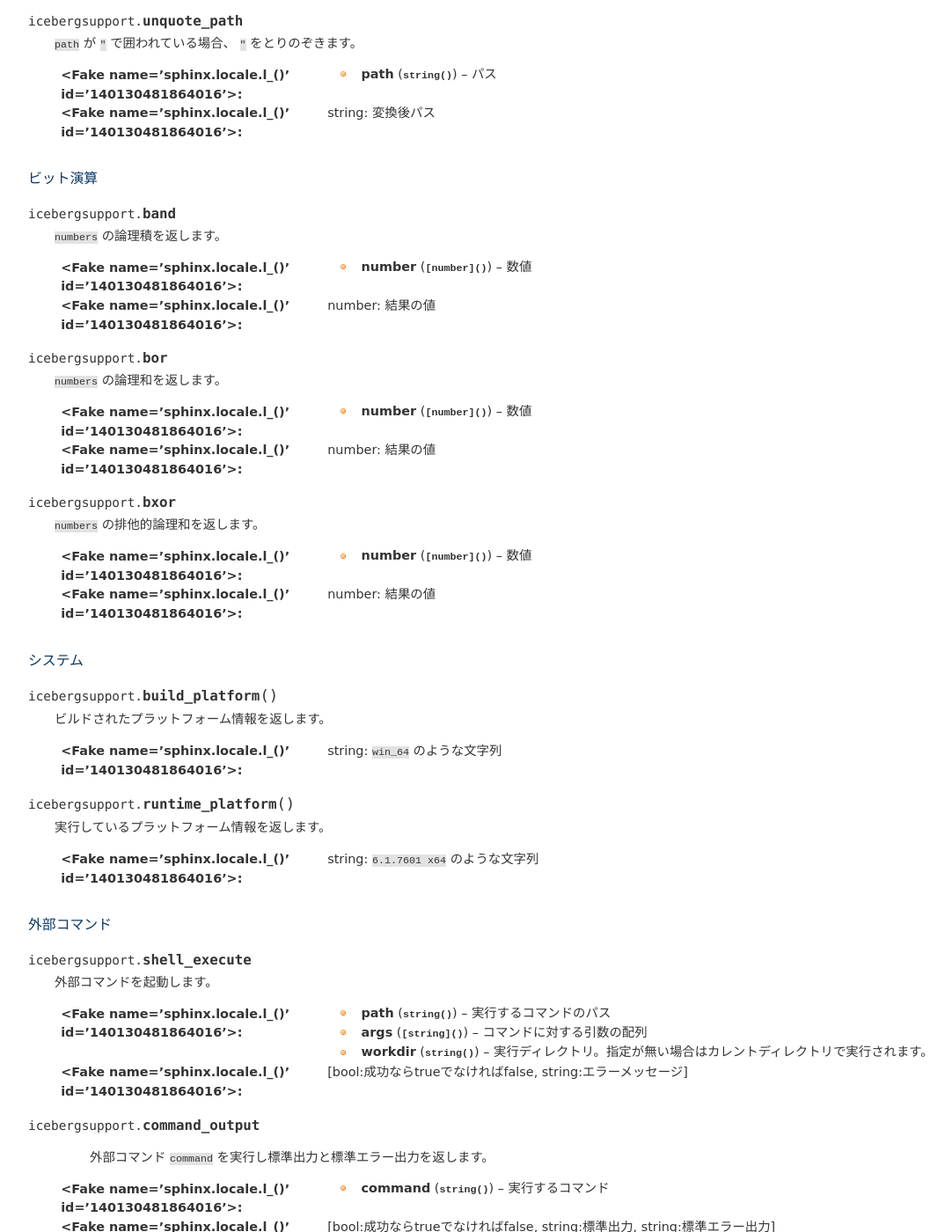
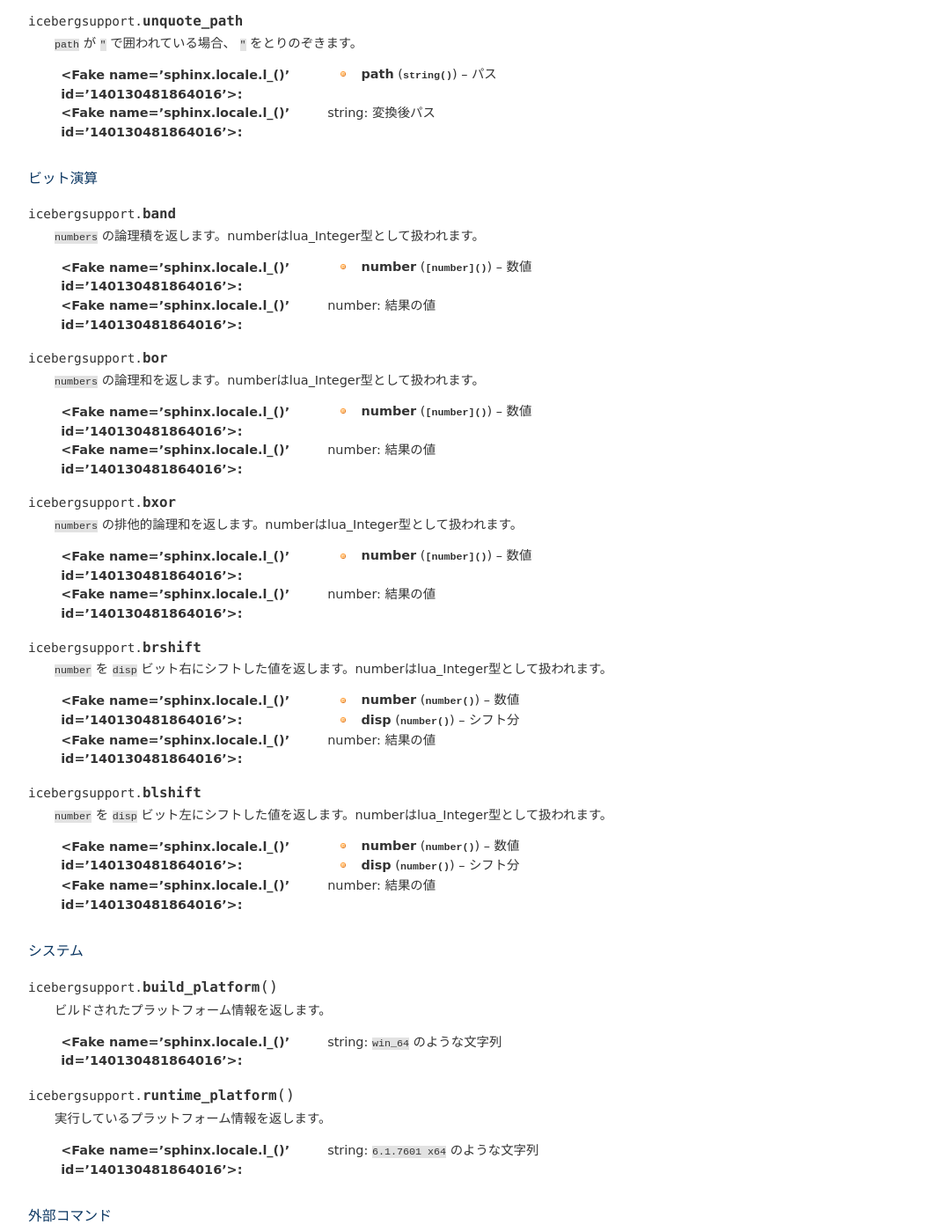
Before and after one commit to yuin/iceberg, a Sphinx documentation site: the page built from docs/source/api.rst, in a window 1280 px wide and 1400 px high, scrolled down 2139 px. Shown: the whole window at 88% size, without its empty margins (88-1170 px from the left). Built offline with Sphinx 7.4.7, drawn with Linux system fonts in a browser that asks for light colours; the version number could not be read and is left out.

Commit message:
NEW: icebergsupport.{brshift,blshift}

```diff
--- a/docs/source/api.rst
+++ b/docs/source/api.rst
@@ -97,23 +97,39 @@ icebergは内部的にutf8で処理を行っています。そのためAPIでや
 ~~~~~~~~~~~~~~
 .. lua:function:: icebergsupport.band(number[, number, number ...])
 
-   ``numbers`` の論理積を返します。
+   ``numbers`` の論理積を返します。numberはlua_Integer型として扱われます。
 
    :param [number] number: 数値
    :returns: number: 結果の値
 
 .. lua:function:: icebergsupport.bor(number[, number, number ...])
 
-   ``numbers`` の論理和を返します。
+   ``numbers`` の論理和を返します。numberはlua_Integer型として扱われます。
 
    :param [number] number: 数値
    :returns: number: 結果の値
 
 .. lua:function:: icebergsupport.bxor(number[, number, number ...])
 
-   ``numbers`` の排他的論理和を返します。
+   ``numbers`` の排他的論理和を返します。numberはlua_Integer型として扱われます。
 
    :param [number] number: 数値
+   :returns: number: 結果の値
+
+.. lua:function:: icebergsupport.brshift(number, disp)
+
+   ``number`` を ``disp`` ビット右にシフトした値を返します。numberはlua_Integer型として扱われます。
+
+   :param number number: 数値
+   :param number disp: シフト分
+   :returns: number: 結果の値
+
+.. lua:function:: icebergsupport.blshift(number, disp)
+
+   ``number`` を ``disp`` ビット左にシフトした値を返します。numberはlua_Integer型として扱われます。
+
+   :param number number: 数値
+   :param number disp: シフト分
    :returns: number: 結果の値
 
 
--- a/docs/source/changes.rst
+++ b/docs/source/changes.rst
@@ -3,7 +3,7 @@
 0.9.4 (2013-11-05)
 -----------------------
 - NEW: 補完候補の属性に ``always_match`` を追加
-- NEW: ``icebergsupport.selected_index`` を追加
+- NEW: ``icebergsupport.selected_index`` , ``icebergsupport.brshift`` , ``icebergsupport.blshift`` を追加
 
 0.9.3 (2013-11-01)
 -----------------------
```
Also changed, not shown: 2 other files.
